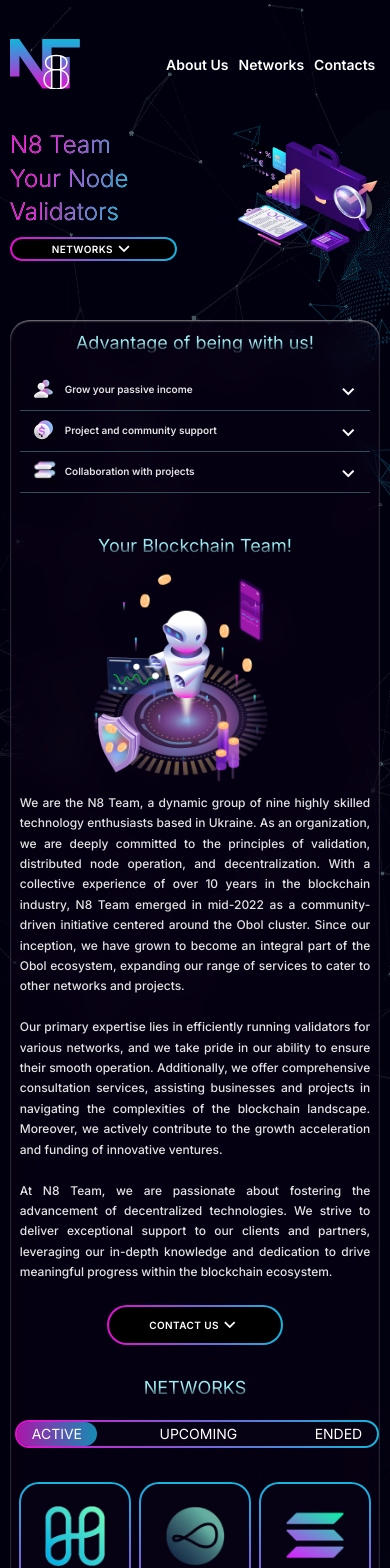
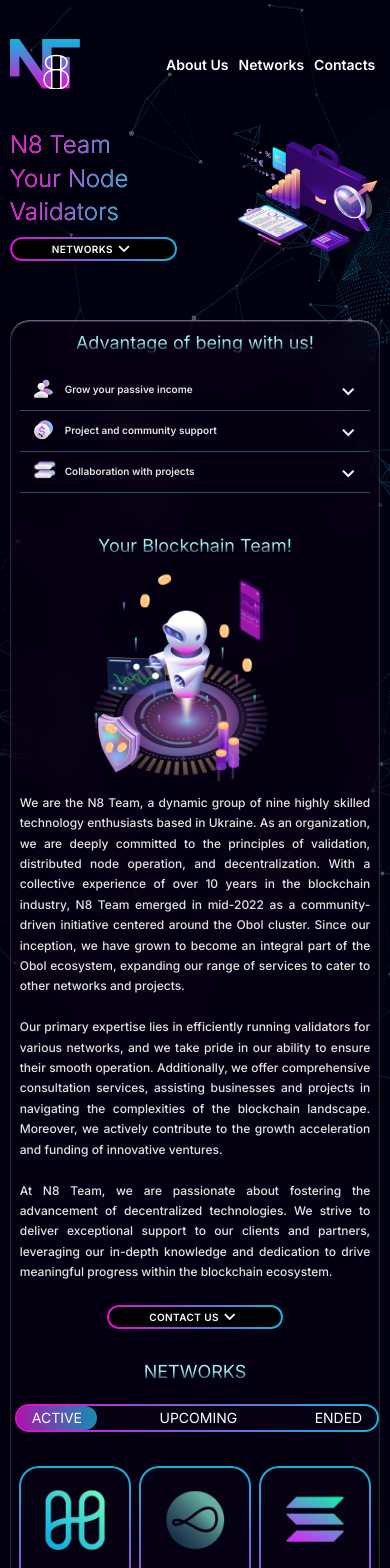
Before and after one commit to krompets/n8-website, an Angular app in the folder frontend/: page / in a window 390 px wide. Shown: the top 1568 px of the page. Built offline with nearby package versions, Linux system fonts and the light colour scheme.

Commit message:
Small fix for button

```diff
--- a/frontend/src/styles.css
+++ b/frontend/src/styles.css
@@ -98,7 +98,9 @@ body { margin: 0; font-family: Roboto, "Helvetica Neue", sans-serif; }
   .button .material-symbols-outlined {
     font-size: 22px !important;
   }
-  .button {
+  .button,
+  .button.btn-lg,
+  .button.btn-sm {
     border-width: 2px;
     height: 24px;
   }
```
